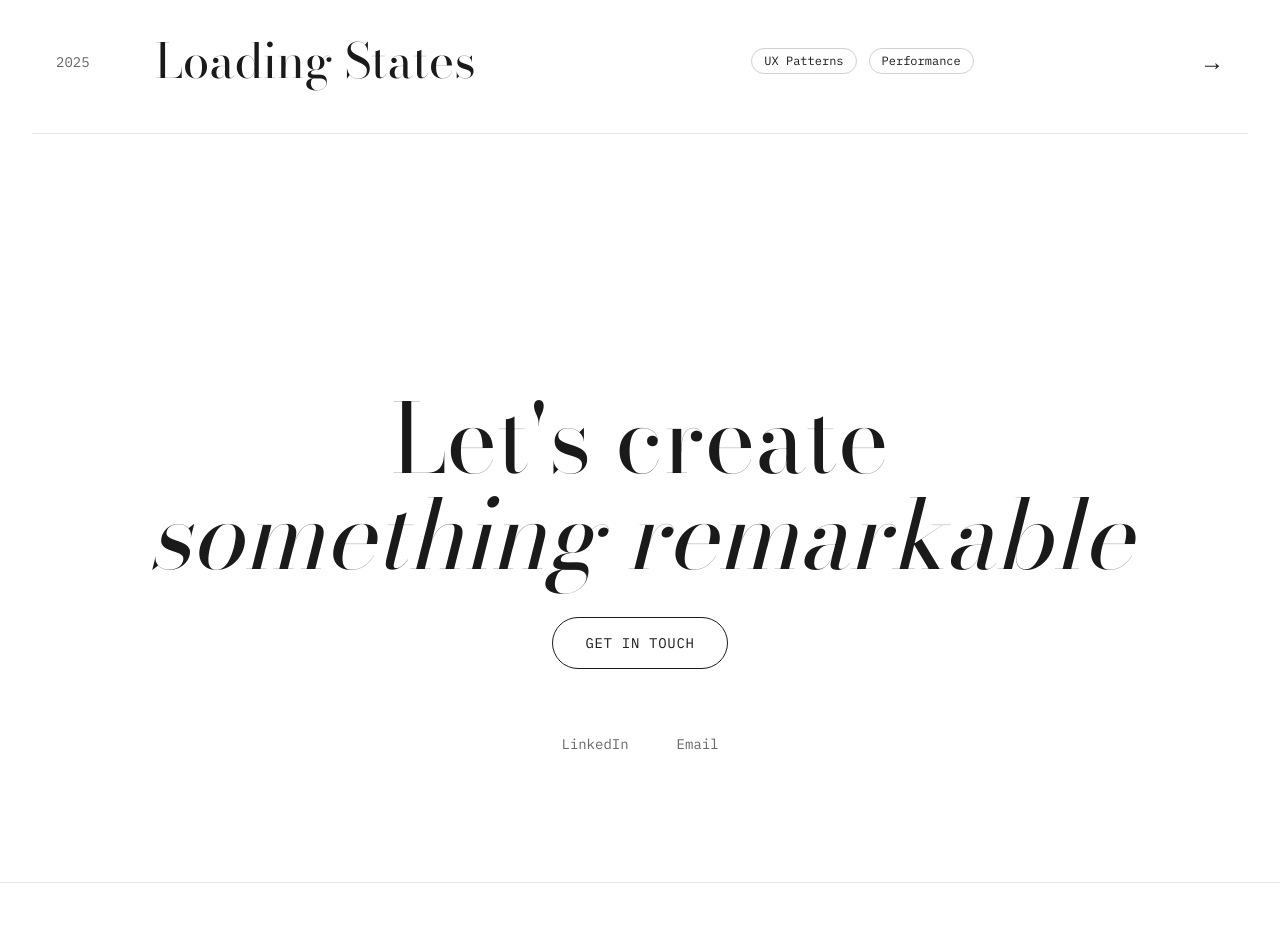
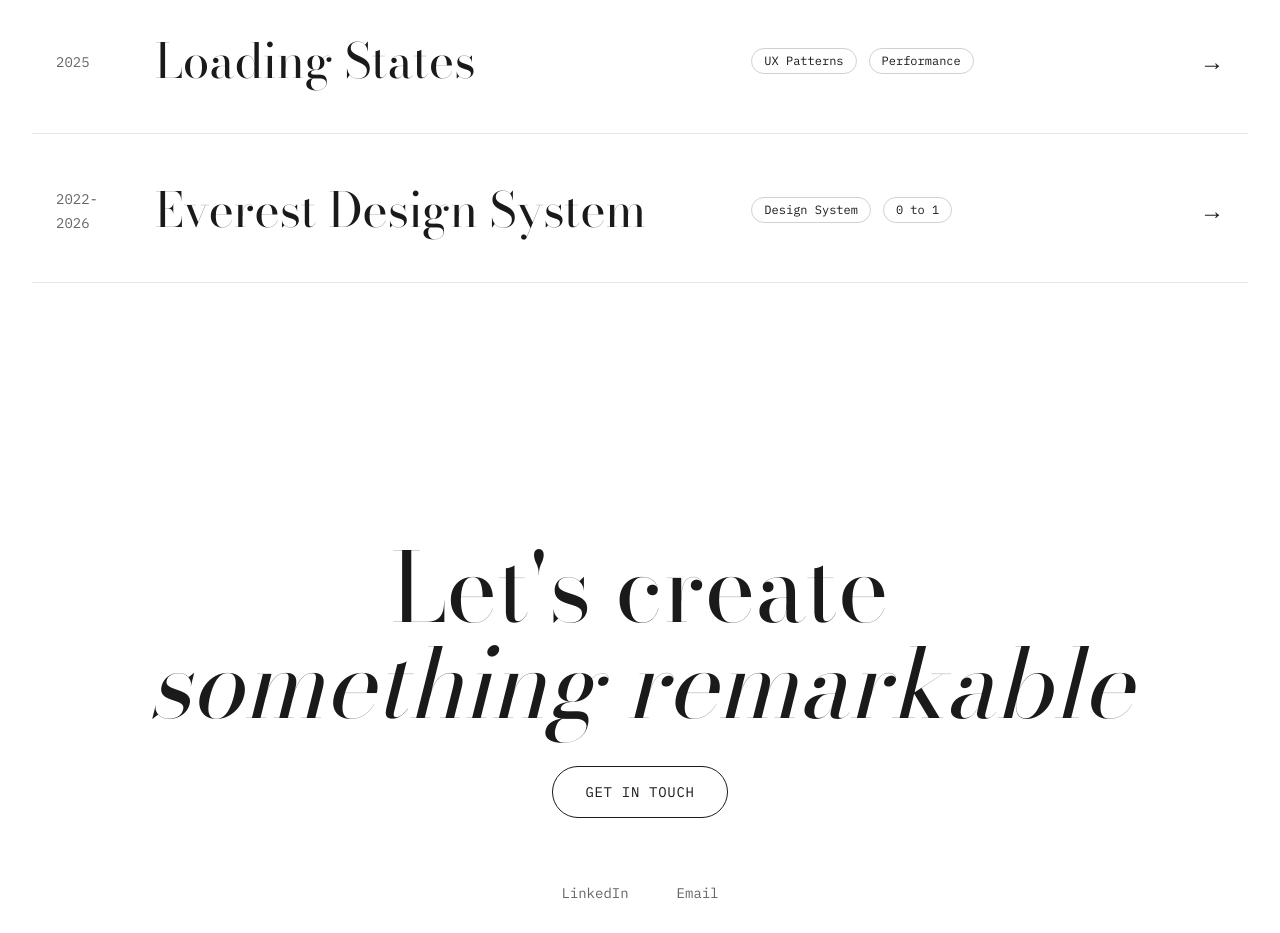
Before and after one commit to angieyoo/portfolio, a Next.js app: page / in a window 1280 px wide. Shown: the part 1700-2633 px from the top of the page. Built offline with nearby package versions, Linux system fonts and the light colour scheme.

Commit message:
Add files via upload

```diff
--- a/app/page.tsx
+++ b/app/page.tsx
@@ -57,7 +57,14 @@ export default function Home() {
       discipline: "Interaction Patterns",
       tags: ["UX Patterns", "Performance"],
       slug: "work/loading-states"
-    }
+    },
+    {
+      year: "2022-2026",
+      title: "Everest Design System",
+      discipline: "Interaction Patterns",
+      tags: ["Design System", "0 to 1"],
+      slug: "work/everest"
+    },
   ]
 
   return (
```
